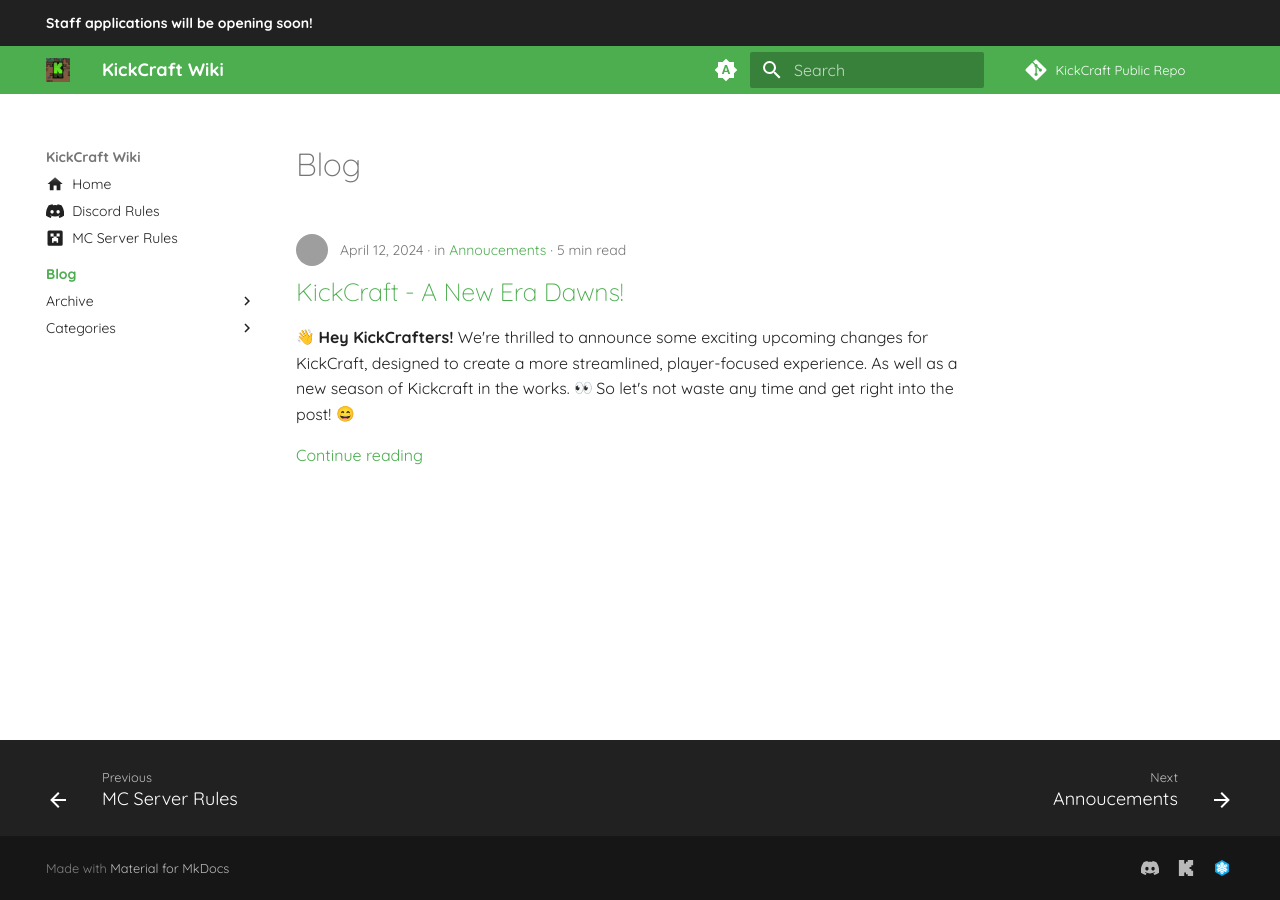
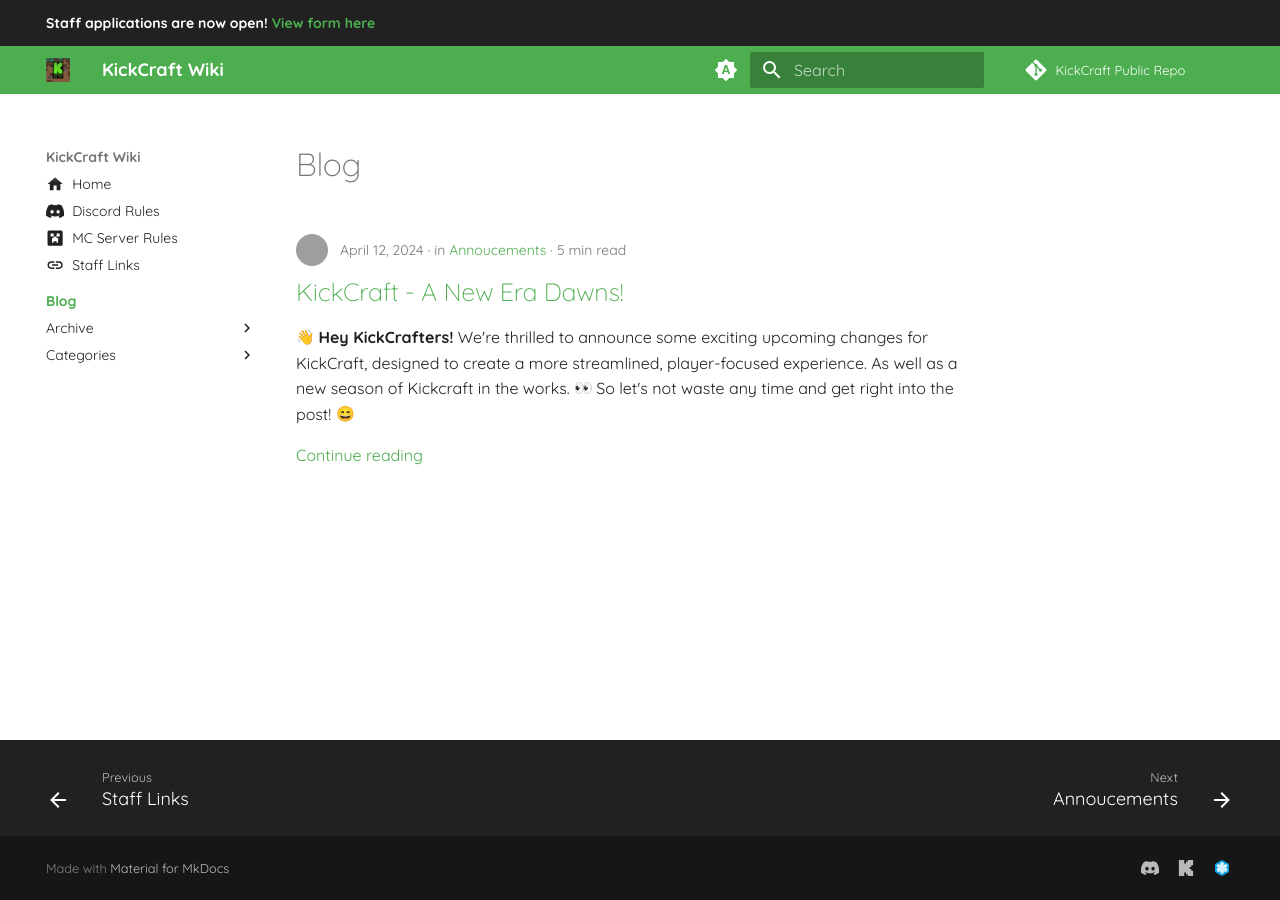
Before and after one commit to KickCraft/KickCraft, an MkDocs documentation site: the page built from docs/blog/index.md, in a window 1280 px wide. Built offline with MkDocs 1.6.1 and Material for MkDocs 9.7.7, drawn with Linux system fonts in a browser that asks for light colours; emoji names are drawn with the system emoji font; comment, search, counter and statistics services are not loaded; grey boxes are pictures that could not be loaded.

Commit message:
Update Links

```diff
--- a/mkdocs.yml
+++ b/mkdocs.yml
@@ -40,6 +40,7 @@
   - Home: index.md
   - Discord Rules: discord-rules.md
   - MC Server Rules: mc-rules.md
+  - Staff Links: staff-links.md
   - Blog:
     - blog/index.md
 
--- a/overrides/main.html
+++ b/overrides/main.html
@@ -1,5 +1,5 @@
 {% extends "base.html" %}
 
 {% block announce %}
-    <strong>Staff applications will be opening soon! <!--- <a href="https://docs.google.com/forms/d/e/1FAIpQLSeUbwXZmeuNPQ-5e4-FG5lfnwgD0CpSveVzD_4b9zhlK9WWFQ/viewform?usp=sf_link">View form here</a>---></strong>
+    <strong>Staff applications are now open! <a href="https://docs.google.com/forms/d/e/1FAIpQLSeUbwXZmeuNPQ-5e4-FG5lfnwgD0CpSveVzD_4b9zhlK9WWFQ/viewform?usp=sf_link">View form here</a></strong>
 {% endblock %}
```
Also changed, not shown: docs/staff-links.md (added, +16 -0 lines).
